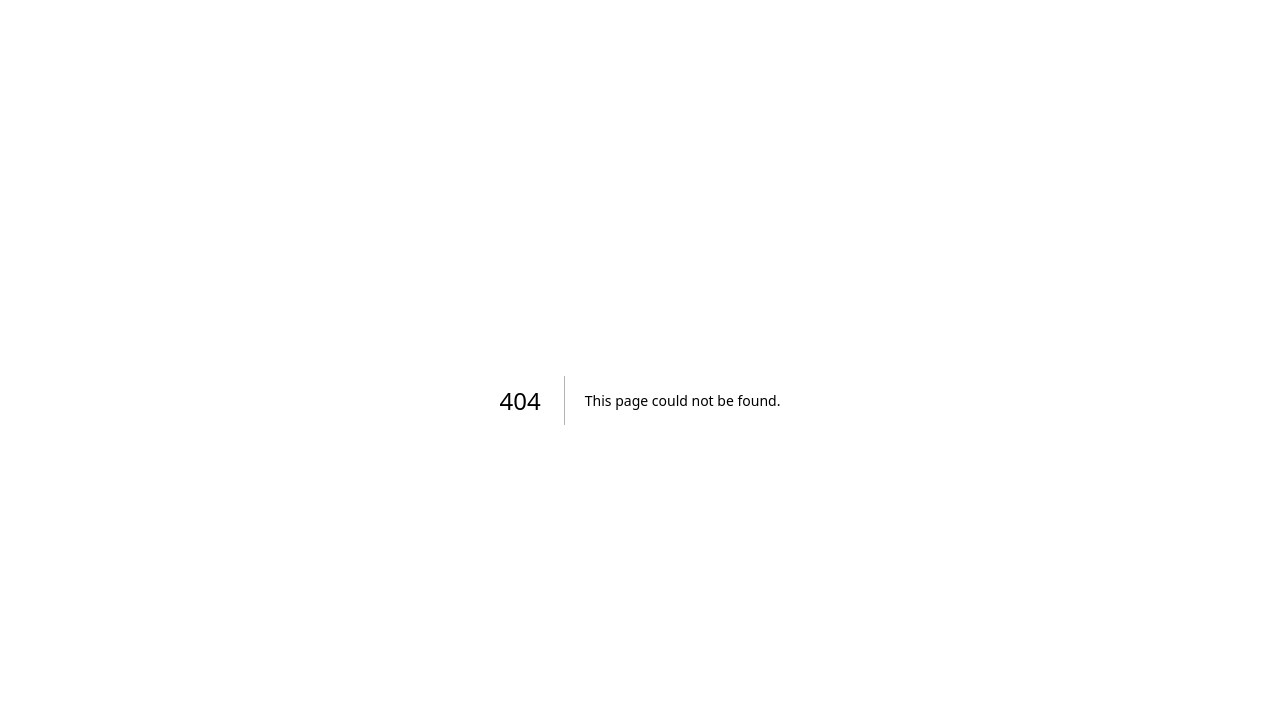
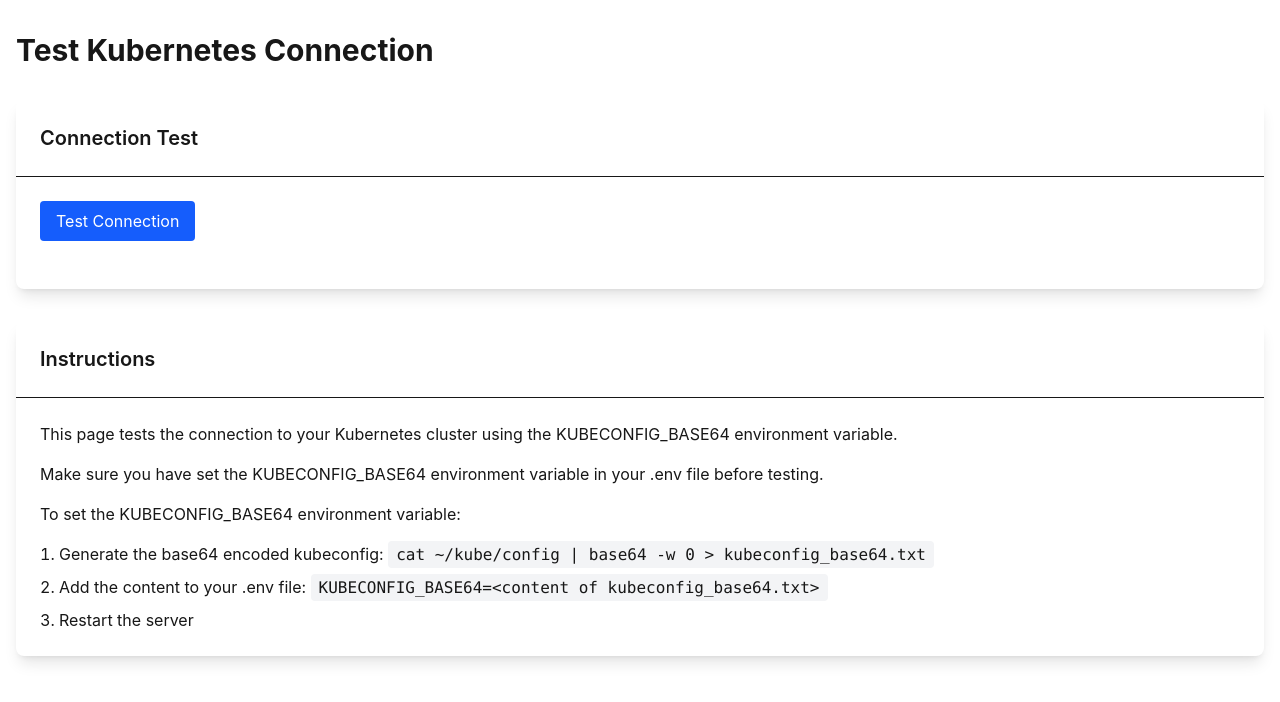
Before and after one commit to huahuahua1223/zkwasm-deployment-service, a Next.js app: page /test-k8s in a window 1280 px wide. Before the commit this address had no page. Shown: the top 702 px of the page. Built offline with nearby package versions, Linux system fonts and the light colour scheme.

Commit message:
feat: test-k8s

```diff
--- /dev/null
+++ b/app/test-k8s/page.tsx
@@ -0,0 +1,86 @@
+'use client'
+
+import { useState } from 'react'
+
+export default function TestK8s() {
+  const [loading, setLoading] = useState(false)
+  const [statusMessage, setStatusMessage] = useState('')
+  const [connectionResult, setConnectionResult] = useState('')
+
+  const testConnection = async () => {
+    setLoading(true)
+    setStatusMessage('Testing connection...')
+    setConnectionResult('')
+
+    try {
+      const response = await fetch('/api/test-k8s-connection')
+      const result = await response.json()
+
+      if (result.success) {
+        setStatusMessage('✓ Successfully connected to Kubernetes cluster')
+      } else {
+        setStatusMessage('✗ Failed to connect to Kubernetes cluster')
+      }
+
+      setConnectionResult(JSON.stringify(result, null, 2))
+    } catch (error: any) {
+      setStatusMessage('✗ Error testing connection')
+      setConnectionResult(JSON.stringify({ error: error.message }, null, 2))
+    } finally {
+      setLoading(false)
+    }
+  }
+
+  return (
+    <div className="container mx-auto px-4 py-8 bg-white">
+      <h1 className="text-3xl font-bold mb-8">Test Kubernetes Connection</h1>
+
+      <div className="bg-white rounded-lg shadow-lg mb-8">
+        <div className="p-6 border-b">
+          <h2 className="text-xl font-semibold">Connection Test</h2>
+        </div>
+        <div className="p-6">
+          <button
+            onClick={testConnection}
+            className="bg-blue-600 text-white px-4 py-2 rounded hover:bg-blue-700 transition-colors"
+            disabled={loading}
+          >
+            Test Connection
+          </button>
+
+          <div className="mt-4">
+            <div className="flex items-center mb-2">
+              {loading && (
+                <div className="animate-spin rounded-full h-5 w-5 border-b-2 border-blue-600 mr-2"></div>
+              )}
+              <div className={statusMessage.includes('✓') ? 'text-green-600' : statusMessage.includes('✗') ? 'text-red-600' : ''}>
+                {statusMessage}
+              </div>
+            </div>
+            {connectionResult && (
+              <pre className="bg-gray-50 p-4 rounded-lg mt-4 max-h-[400px] overflow-y-auto">
+                {connectionResult}
+              </pre>
+            )}
+          </div>
+        </div>
+      </div>
+
+      <div className="bg-white rounded-lg shadow-lg">
+        <div className="p-6 border-b">
+          <h2 className="text-xl font-semibold">Instructions</h2>
+        </div>
+        <div className="p-6">
+          <p className="mb-4">This page tests the connection to your Kubernetes cluster using the KUBECONFIG_BASE64 environment variable.</p>
+          <p className="mb-4">Make sure you have set the KUBECONFIG_BASE64 environment variable in your .env file before testing.</p>
+          <p className="mb-4">To set the KUBECONFIG_BASE64 environment variable:</p>
+          <ol className="list-decimal list-inside space-y-2">
+            <li>Generate the base64 encoded kubeconfig: <code className="bg-gray-100 px-2 py-1 rounded">cat ~/kube/config | base64 -w 0 &gt; kubeconfig_base64.txt</code></li>
+            <li>Add the content to your .env file: <code className="bg-gray-100 px-2 py-1 rounded">KUBECONFIG_BASE64=&lt;content of kubeconfig_base64.txt&gt;</code></li>
+            <li>Restart the server</li>
+          </ol>
+        </div>
+      </div>
+    </div>
+  )
+}
```
